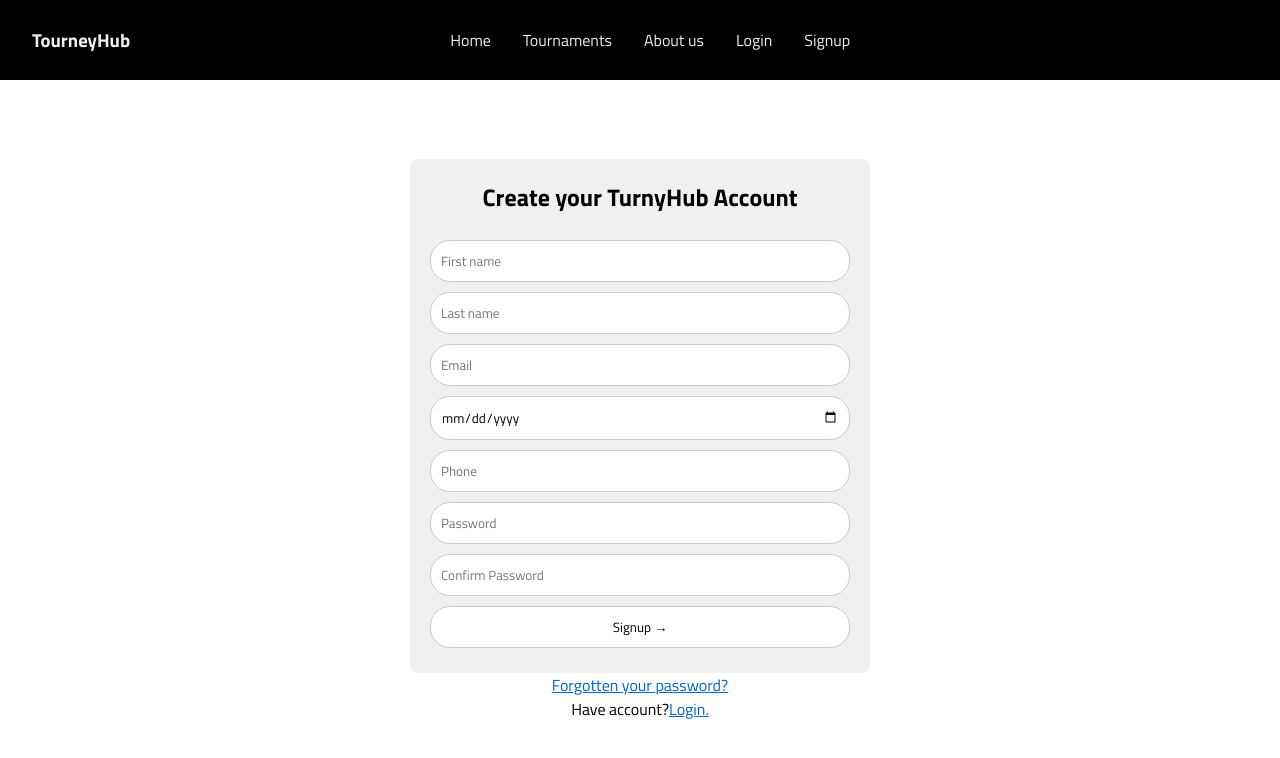
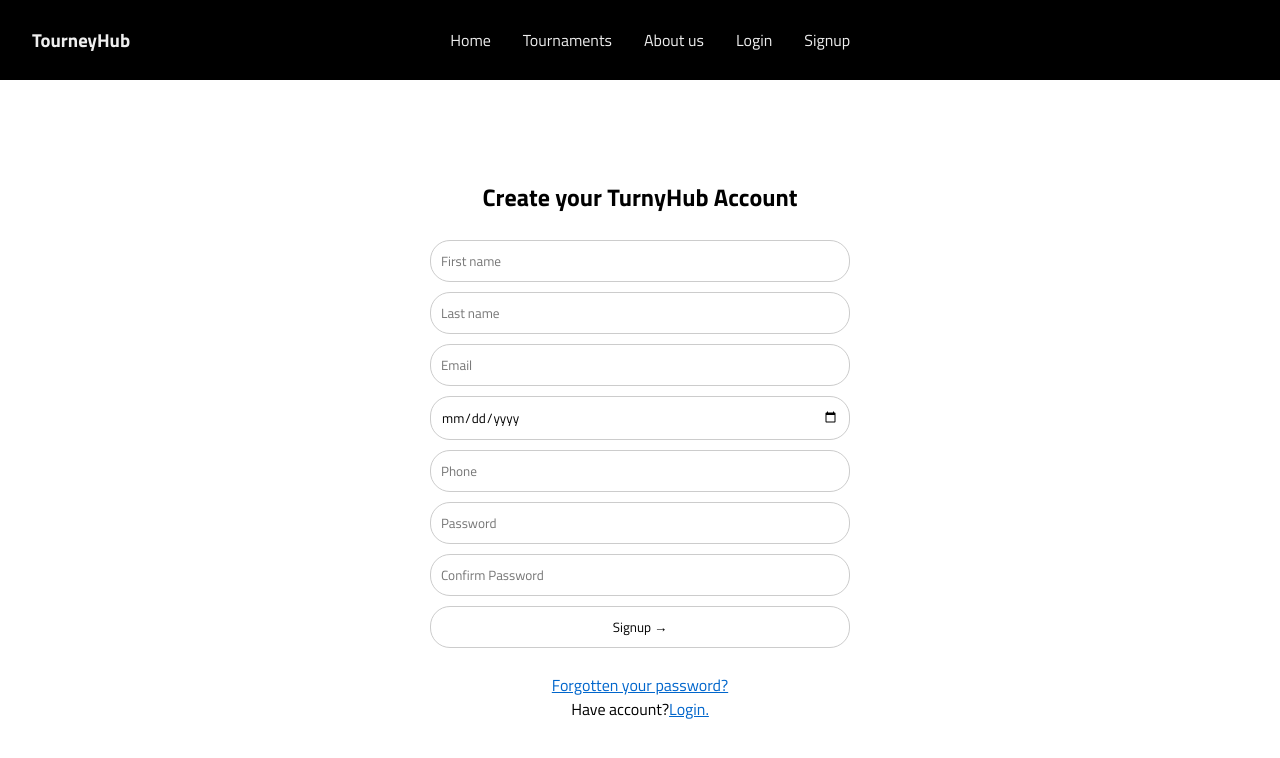
Before and after one commit to vjveeranandhan/Tournament-Front-end, a React (Create React App) app: page /signup in a window 1280 px wide. Shown: the top 758 px of the page. Built offline with nearby package versions, Linux system fonts and the light colour scheme.

Commit message:
style changes

```diff
--- a/src/Components/Login/Login.css
+++ b/src/Components/Login/Login.css
@@ -11,10 +11,9 @@
 
 .login-form {
   text-align: center;
-  background-color: rgba(255, 255, 255, 0.8); /* White background with 80% opacity */
+  background-color:transparent; /* White background with 80% opacity */
   padding: 20px;
   border-radius: 8px;
-  box-shadow: 0 0 10px rgba(0, 0, 0, 0.1); /* Optional: Box shadow for a subtle effect */
   width: 90%; /* Adjust width as needed */
   max-width: 400px; /* Optional: Set max-width for the form */
   margin-bottom: 20px; /* Optional: Add bottom margin */
--- a/src/Components/Signup/Signup.css
+++ b/src/Components/Signup/Signup.css
@@ -13,7 +13,7 @@
   align-items: center;
   justify-content: center;
   text-align: center;
-  background-color: #f0f0f0; /* Example background color */
+  background-color: transparent;
   padding: 20px;
   border-radius: 8px;
   width: 90%; /* Adjust width as needed */
```
